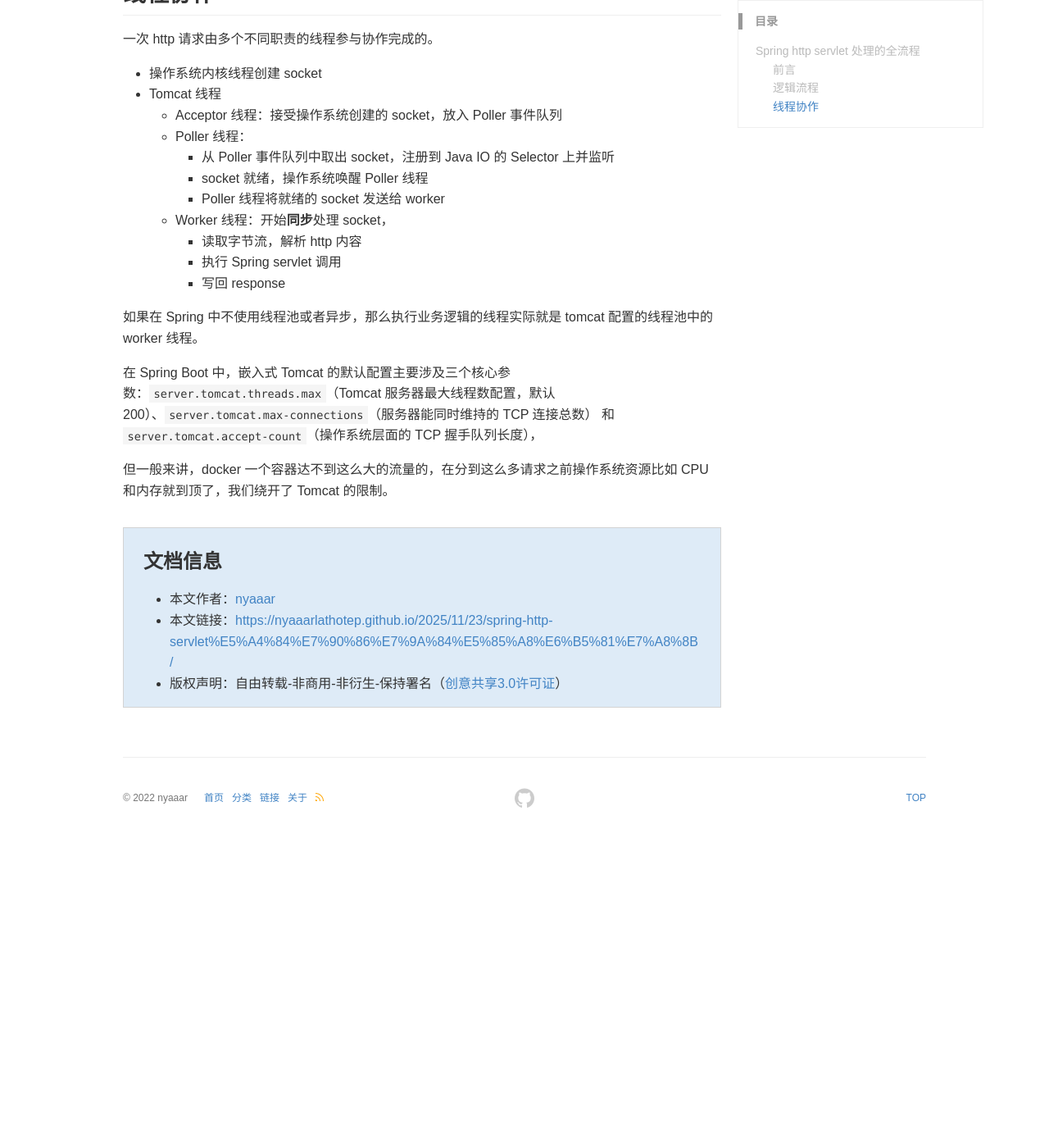
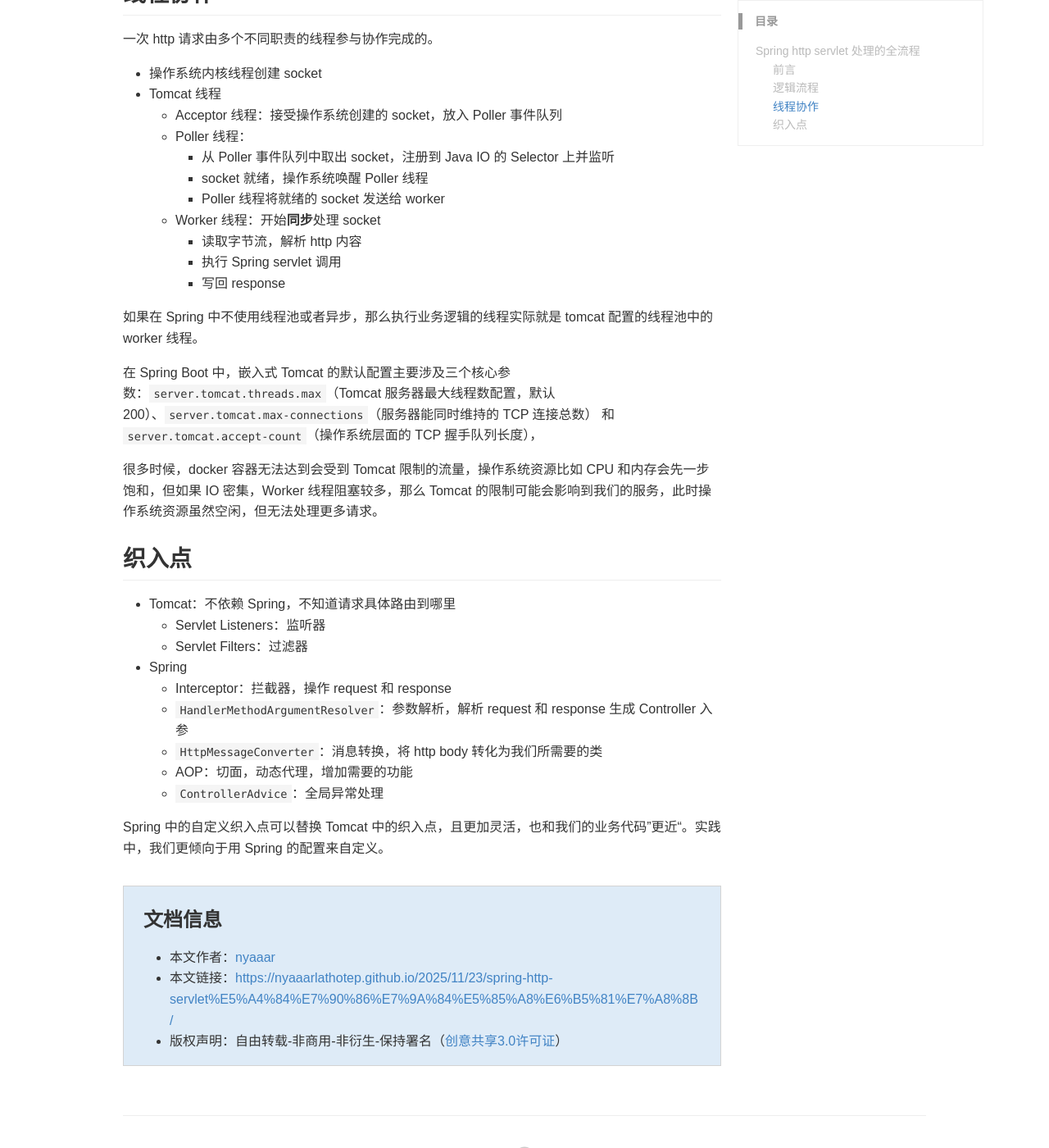
Before and after one commit to nyaaarlathotep/nyaaarlathotep.github.io, a Jekyll site: the page built from _posts/2025-11-23- spring http servlet处理的全流程.md, in a window 1280 px wide and 1400 px high, scrolled down 1098 px. Shown: the whole window at 82% size. Built offline with Jekyll 4.4.1, drawn with Linux system fonts in a browser that asks for light colours; comment, search, counter and statistics services are not loaded; a style sheet for code colours, icons or effects is not loaded; before the commit the page ends 2128 px from its top, so only the background shows below that; some of the changed text lies outside the part shown.

Commit message:
Update 2025-11-23- spring http servlet处理的全流程.md

```diff
--- a/_posts/2025-11-23- spring http servlet处理的全流程.md
+++ b/_posts/2025-11-23- spring http servlet处理的全流程.md
@@ -19,17 +19,17 @@ essays: true
 ## 逻辑流程
 
 - 网卡
-  - 虚拟机网卡，docker 容器网卡：一次 tcp 连接是如何接入的
+  - 虚拟机网卡，docker 容器网卡：建立 tcp 连接，转化为 socket
 - Tomcat
-  - Tomcat NIO：处理 tcp 连接，接受网卡建立的 socket，io 多路复用监听 socket 就绪
+  - Tomcat NIO：接受网卡建立的 socket，io 多路复用监听 socket
   - `Http11Processor`：解析字节流，转化为 Tomcat 的 request 与 response
   - Tomcat 路由：将请求根据 url 转发到对应的应用容器
 - Spring
-  - `DispatcherServlet`：Spring 的入口，进行统一分发。
-  - `HandlerMapping`：找到 url 对应的 Controller。
-  - `Interceptors`：Spring 拦截器前置处理。
-  - **Controller**：我们最熟悉的部分，真正业务逻辑的执行。
-  - 返回：结果写入 Response 对象（此时还没发给客户端，只是写到了 Tomcat 的缓冲区 `OutputBuffer`）。
+  - `DispatcherServlet`：Spring 的入口，进行统一分发
+  - `HandlerMapping`：找到 url 对应的 Controller
+  - `Interceptors`：Spring 拦截器前置处理
+  - **Controller**：我们最熟悉的部分，真正业务逻辑的执行
+  - 返回：结果写入 Response 对象（此时还没发给客户端，只是写到了 Tomcat 的缓冲区 `OutputBuffer`）
 
 每一个小点都是一步重要的逻辑步骤。Spring 是 Tomcat 中的应用，其实在整个 tcp 处理流程中更加前置与重要，承担更多职责。然而现在都是 Spring Boot 自带的 tomcat，制作 jar 包进行部署启动，没有人用老式的 war 包进行部署了，看起来更像 Spring 内嵌 tomcat，我们在日常开发中也不强调 tomcat 了，就像是空气或者水，默认它的存在，这不得不说也是一种成功。
 
@@ -44,7 +44,7 @@ essays: true
     - 从 Poller 事件队列中取出 socket，注册到 Java IO 的 Selector 上并监听
     - socket 就绪，操作系统唤醒 Poller 线程
     - Poller 线程将就绪的 socket 发送给 worker
-  - Worker 线程：开始**同步**处理 socket，
+  - Worker 线程：开始**同步**处理 socket
     - 读取字节流，解析 http 内容
     - 执行 Spring servlet 调用
     - 写回 response
@@ -53,4 +53,18 @@ essays: true
 
 在 Spring Boot 中，嵌入式 Tomcat 的默认配置主要涉及三个核心参数：`server.tomcat.threads.max`（Tomcat 服务器最大线程数配置，默认 200）、`server.tomcat.max-connections`（服务器能同时维持的 TCP 连接总数） 和 `server.tomcat.accept-count`（操作系统层面的 TCP 握手队列长度），
 
-但一般来讲，docker 一个容器达不到这么大的流量的，在分到这么多请求之前操作系统资源比如 CPU 和内存就到顶了，我们绕开了 Tomcat 的限制。
+很多时候，docker 容器无法达到会受到 Tomcat 限制的流量，操作系统资源比如 CPU 和内存会先一步饱和，但如果 IO 密集，Worker 线程阻塞较多，那么 Tomcat 的限制可能会影响到我们的服务，此时操作系统资源虽然空闲，但无法处理更多请求。
+
+## 织入点
+
+- Tomcat：不依赖 Spring，不知道请求具体路由到哪里
+  - Servlet Listeners：监听器
+  - Servlet Filters：过滤器
+- Spring
+  - Interceptor：拦截器，操作 request 和 response
+  - `HandlerMethodArgumentResolver`：参数解析，解析 request 和 response 生成 Controller 入参
+  - `HttpMessageConverter`：消息转换，将 http body 转化为我们所需要的类
+  - AOP：切面，动态代理，增加需要的功能
+  - `ControllerAdvice`：全局异常处理
+
+Spring 中的自定义织入点可以替换 Tomcat 中的织入点，且更加灵活，也和我们的业务代码”更近“。实践中，我们更倾向于用 Spring 的配置来自定义。
```
